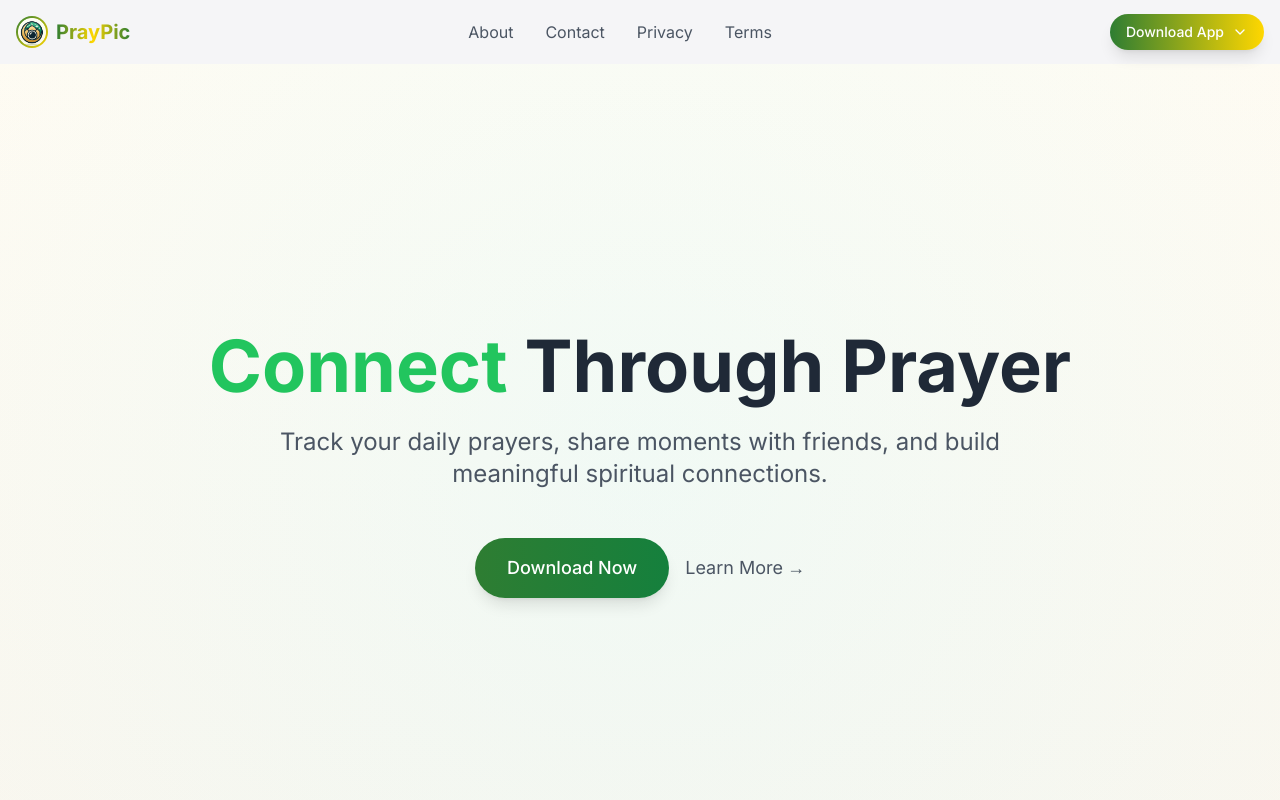
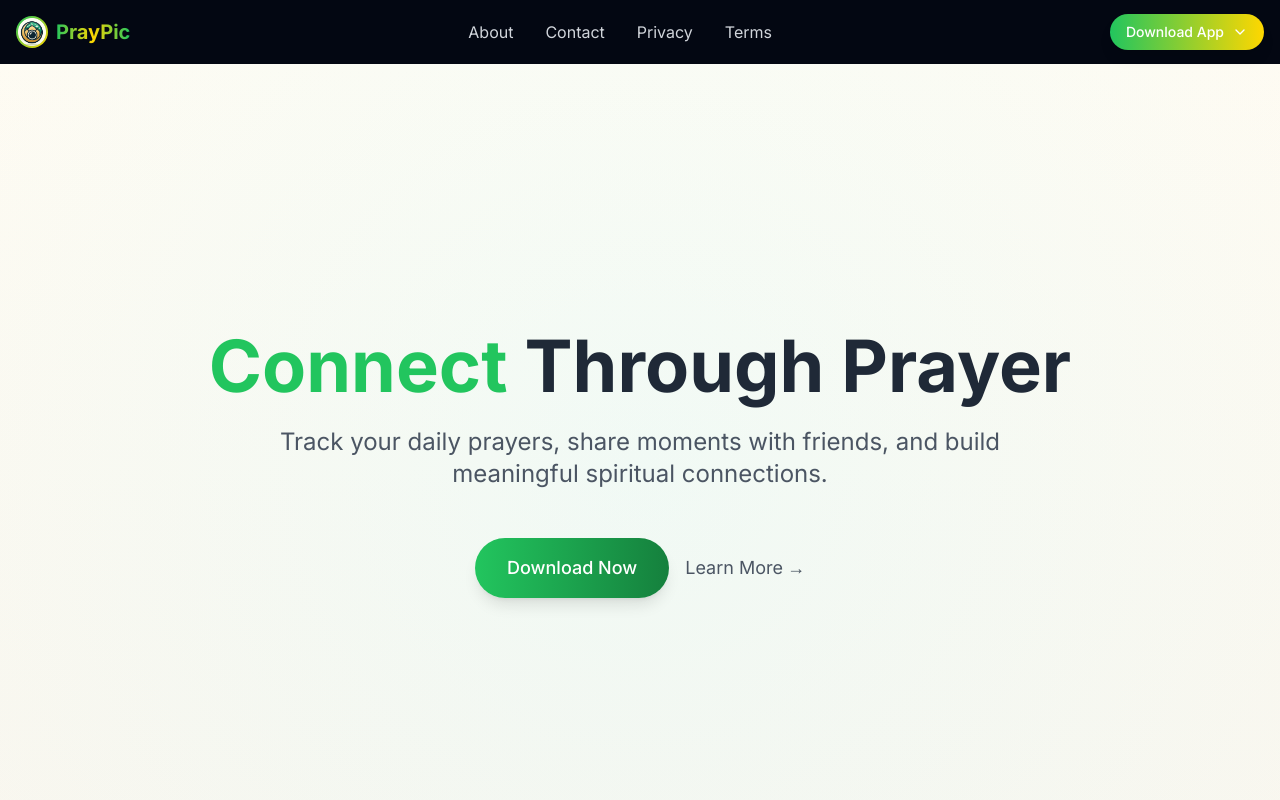
Before and after one commit to yousifUnity/Pray-Pic, a Next.js app: page / in a window 1280 px wide. Shown: the top 800 px of the page. Built offline with nearby package versions, Linux system fonts and the light colour scheme.

Commit message:
Update tailwind.config.js

```diff
--- a/tailwind.config.js
+++ b/tailwind.config.js
@@ -5,10 +5,11 @@ module.exports = {
     './src/components/**/*.{js,ts,jsx,tsx,mdx}',
     './src/app/**/*.{js,ts,jsx,tsx,mdx}',
   ],
+  darkMode: 'class',
   theme: {
     extend: {
       colors: {
-        'primary-green': '#2E7D32',
+        'primary-green': '#22c55e',
         'primary-gold': '#FFD700',
         'dark-navy': '#1A1F2C',
       },
```
